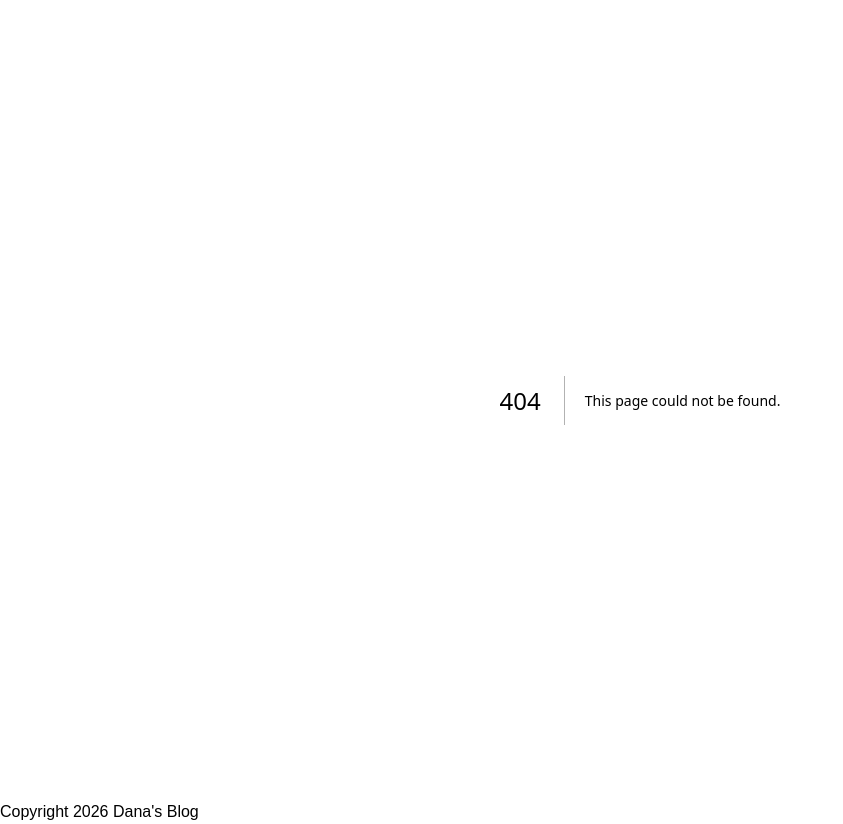
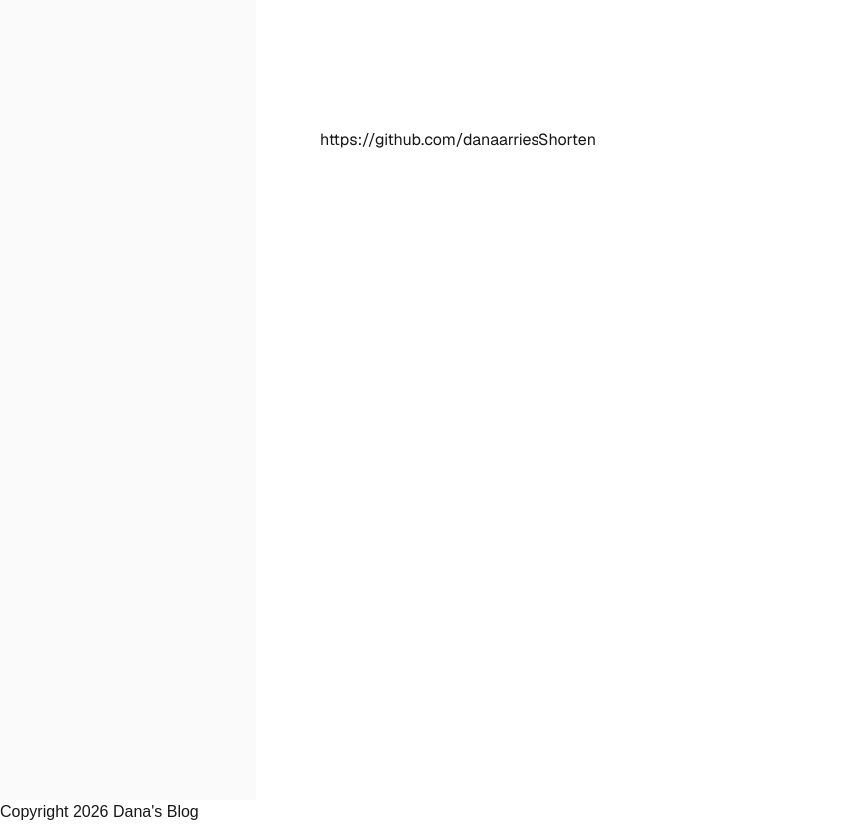
Before and after one commit to danaarrieslexi/lexitraining, a Next.js app: page /links in a window 1280 px wide. Before the commit this address had no page. Shown: the whole page, without its empty margins (0-843 px from the left). Built offline with nearby package versions, Linux system fonts and the light colour scheme.

Commit message:
Added Forms Code

```diff
--- a/src/app/blog/page.js
+++ b/src/app/blog/page.js
@@ -1,6 +1,6 @@
 import { getPosts } from "../lib/posts";
-
-// Make this page dynamic - don't try to pre-render at build time
+import Blogcard from './card'
+//Make this page dynamic - don't try to pre-render at build time
 export const dynamic = 'force-dynamic';
 
 // Direct data fetching (recommended for Server Components)
--- /dev/null
+++ b/src/app/links/createform.js
@@ -0,0 +1,18 @@
+'use client'
+
+export default function LinksCreateForm () {
+
+    const handlerForm = async (event) => {
+        event.preventDefault();
+        const formData = new FormData(event.target);
+        const data = Object.fromEntries(formData);
+        console.log(data);
+        const JSONData = JSON.stringify(data);
+
+    }
+
+return <>
+<form onSubmit={handlerForm}>
+<input type="text" defaultValue="https://github.com/danaarrieslexi/lexitraining/" placeholder="Your URL to shorten" name="url"/>
+<button type="submit">Shorten</button> </form> </>
+}
--- /dev/null
+++ b/src/app/links/page.js
@@ -0,0 +1,11 @@
+import LinksCreateForm from './createform'
+
+export default function LinksPage() {
+        return (
+          <div className="flex min-h-screen items-center justify-center bg-zinc-50 font-sans dark:bg-black">
+            <main className="flex min-h-screen w-full max-w-3xl flex-col items-center justify-between py-32 px-16 bg-white dark:bg-black sm:items-start">
+            <LinksCreateForm />
+            </main>
+          </div>
+        );
+      }
```
